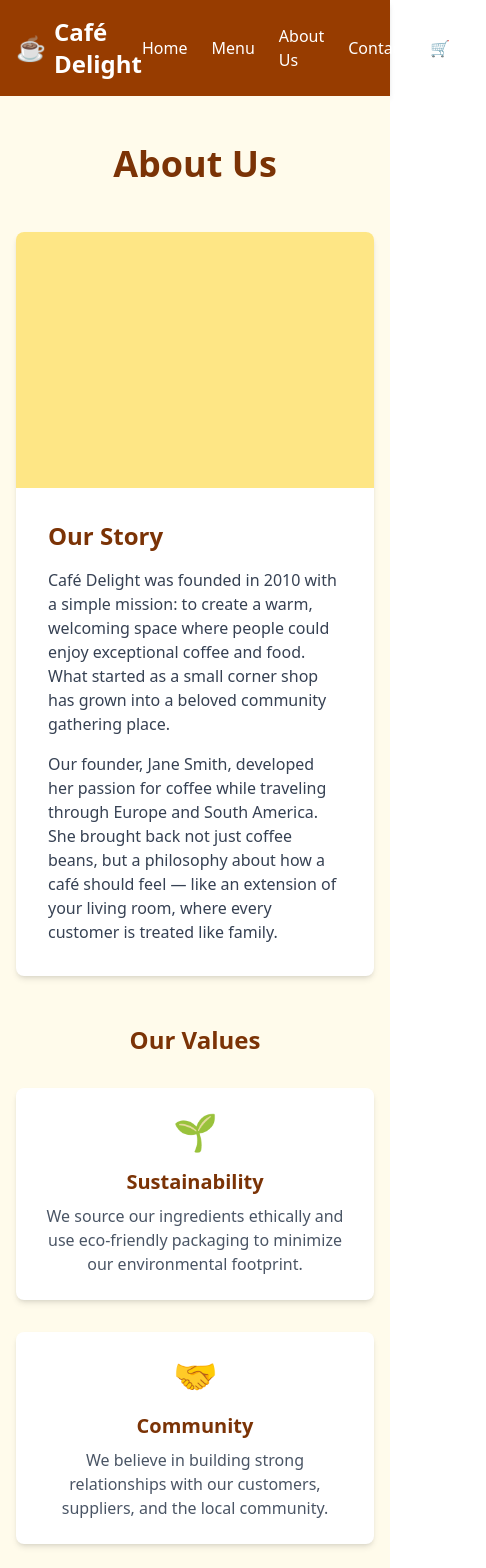
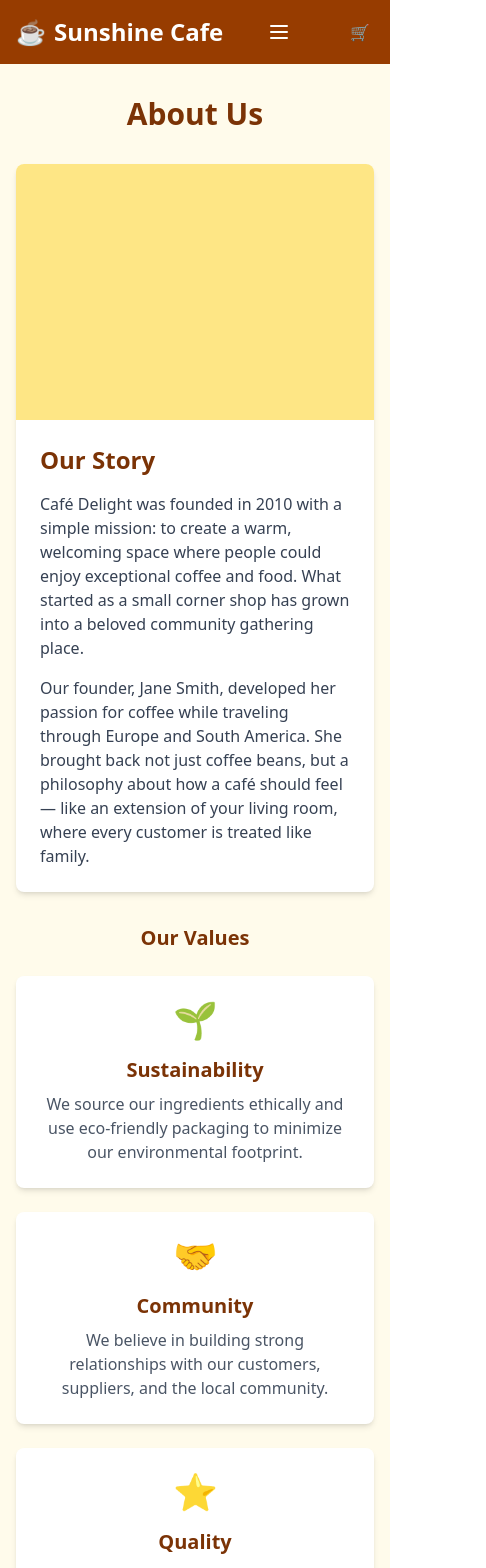
Before and after one commit to Lin18210/My-Cafe, a React (Vite) app in the folder Cafe/: page /about in a window 390 px wide. Shown: the top 1568 px of the page, 486 px wide, since content can reach past the window. Built offline with nearby package versions, Linux system fonts and the light colour scheme.

Commit message:
reponsive mobile design

```diff
--- a/Cafe/src/components/Footer.jsx
+++ b/Cafe/src/components/Footer.jsx
@@ -4,7 +4,7 @@ const Footer = () => {
   return (
     <footer className="bg-amber-900 text-white py-8">
       <div className="container mx-auto px-4">
-        <div className="grid grid-cols-1 md:grid-cols-3 gap-8">
+        <div className="grid grid-cols-1 sm:grid-cols-2 md:grid-cols-3 gap-8">
           {/* Logo and Description */}
           <div>
             <Link to="/" className="text-2xl font-bold flex items-center mb-4">
--- a/Cafe/src/components/Navbar.jsx
+++ b/Cafe/src/components/Navbar.jsx
@@ -1,8 +1,14 @@
 import { Link } from 'react-router-dom';
 import { useCart } from '../context/CartContext';
+import { useState } from 'react';
 
 const Navbar = () => {
   const { cart } = useCart();
+  const [isMenuOpen, setIsMenuOpen] = useState(false);
+
+  const toggleMenu = () => {
+    setIsMenuOpen(!isMenuOpen);
+  };
 
   return (
     <nav className="bg-amber-800 text-white p-4 shadow-md">
@@ -10,11 +16,41 @@ const Navbar = () => {
         {/* Logo on the left */}
         <Link to="/" className="text-2xl font-bold flex items-center">
           <span className="mr-2">☕</span>
-          <span>Café Delight</span>
+          <span>Sunshine Cafe</span>
         </Link>
 
-        {/* Navigation links in the middle */}
-        <div className="flex space-x-6 items-center">
+        {/* Mobile Menu Button */}
+        <button
+          className="md:hidden text-white focus:outline-none"
+          onClick={toggleMenu}
+          aria-label="Toggle menu"
+        >
+          {isMenuOpen ? (
+            <svg xmlns="http://www.w3.org/2000/svg" className="h-6 w-6" fill="none" viewBox="0 0 24 24" stroke="currentColor">
+              <path strokeLinecap="round" strokeLinejoin="round" strokeWidth={2} d="M6 18L18 6M6 6l12 12" />
+            </svg>
+          ) : (
+            <svg xmlns="http://www.w3.org/2000/svg" className="h-6 w-6" fill="none" viewBox="0 0 24 24" stroke="currentColor">
+              <path strokeLinecap="round" strokeLinejoin="round" strokeWidth={2} d="M4 6h16M4 12h16M4 18h16" />
+            </svg>
+          )}
+        </button>
+
+        {/* Cart Icon for Mobile - Always visible */}
+        <Link to="/cart" className="md:hidden hover:text-amber-200 transition-colors font-medium relative ml-4">
+          <span className="flex items-center">
+            <span className="mr-1">🛒</span>
+            <span className="sr-only">Cart</span>
+          </span>
+          {cart.totalItems > 0 && (
+            <span className="absolute -top-2 -right-2 bg-amber-500 text-white text-xs rounded-full h-5 w-5 flex items-center justify-center">
+              {cart.totalItems}
+            </span>
+          )}
+        </Link>
+
+        {/* Desktop Navigation Links */}
+        <div className="hidden md:flex space-x-6 items-center gap-8">
           <Link to="/" className="hover:text-amber-200 transition-colors font-medium">
             Home
           </Link>
@@ -28,8 +64,8 @@ const Navbar = () => {
             Contact
           </Link>
 
-          {/* Cart Icon with Badge */}
-          <Link to="/cart" className="hover:text-amber-200 transition-colors font-medium relative">
+          {/* Cart Icon with Badge for Desktop */}
+          <Link to="/cart" className="hover:text-amber-200 transition-colors font-medium relative ml-20">
             <span className="flex items-center">
               <span className="mr-1">🛒</span>
               <span>Cart</span>
@@ -42,6 +78,42 @@ const Navbar = () => {
           </Link>
         </div>
       </div>
+
+      {/* Mobile Menu Dropdown */}
+      {isMenuOpen && (
+        <div className="md:hidden bg-amber-800 mt-2 py-2 px-4 rounded-b shadow-lg">
+          <div className="flex flex-col space-y-3">
+            <Link
+              to="/"
+              className="hover:text-amber-200 transition-colors font-medium py-2"
+              onClick={() => setIsMenuOpen(false)}
+            >
+              Home
+            </Link>
+            <Link
+              to="/menu"
+              className="hover:text-amber-200 transition-colors font-medium py-2"
+              onClick={() => setIsMenuOpen(false)}
+            >
+              Menu
+            </Link>
+            <Link
+              to="/about"
+              className="hover:text-amber-200 transition-colors font-medium py-2"
+              onClick={() => setIsMenuOpen(false)}
+            >
+              About Us
+            </Link>
+            <Link
+              to="/contact"
+              className="hover:text-amber-200 transition-colors font-medium py-2"
+              onClick={() => setIsMenuOpen(false)}
+            >
+              Contact
+            </Link>
+          </div>
+        </div>
+      )}
     </nav>
   );
 };
--- a/Cafe/src/pages/About.jsx
+++ b/Cafe/src/pages/About.jsx
@@ -2,15 +2,15 @@ import React from 'react';
 
 const About = () => {
   return (
-    <div className="min-h-screen bg-amber-50 py-12 px-4">
+    <div className="min-h-screen bg-amber-50 py-8 md:py-12 px-4">
       <div className="container mx-auto">
-        <h1 className="text-4xl font-bold text-center mb-12 text-amber-900">About Us</h1>
+        <h1 className="text-3xl md:text-4xl font-bold text-center mb-8 md:mb-12 text-amber-900">About Us</h1>
 
         {/* Our Story Section */}
-        <div className="bg-white rounded-lg shadow-md overflow-hidden mb-12">
+        <div className="bg-white rounded-lg shadow-md overflow-hidden mb-8 md:mb-12">
           <div className="md:flex">
             <div className="md:w-1/2 bg-amber-200 h-64 md:h-auto"></div>
-            <div className="p-8 md:w-1/2">
+            <div className="p-6 md:p-8 md:w-1/2">
               <h2 className="text-2xl font-bold mb-4 text-amber-900">Our Story</h2>
               <p className="text-gray-700 mb-4">
                 Café Delight was founded in 2010 with a simple mission: to create a warm, welcoming space where people could enjoy exceptional coffee and food. What started as a small corner shop has grown into a beloved community gathering place.
@@ -23,9 +23,9 @@ const About = () => {
         </div>
 
         {/* Our Values Section */}
-        <div className="mb-12">
-          <h2 className="text-2xl font-bold text-center mb-8 text-amber-900">Our Values</h2>
-          <div className="grid grid-cols-1 md:grid-cols-3 gap-8">
+        <div className="mb-8 md:mb-12">
+          <h2 className="text-xl md:text-2xl font-bold text-center mb-6 md:mb-8 text-amber-900">Our Values</h2>
+          <div className="grid grid-cols-1 sm:grid-cols-2 md:grid-cols-3 gap-6 md:gap-8">
             <div className="bg-white p-6 rounded-lg shadow-md text-center">
               <div className="text-4xl mb-4 text-amber-600">🌱</div>
               <h3 className="text-xl font-semibold mb-2 text-amber-900">Sustainability</h3>
@@ -52,7 +52,7 @@ const About = () => {
             <div className="md:w-1/2 bg-gray-300 h-64 md:h-auto">{
               /* This would be a map in a real implementation */
             }</div>
-            <div className="p-8 md:w-1/2">
+            <div className="p-6 md:p-8 md:w-1/2">
               <h2 className="text-2xl font-bold mb-4 text-amber-900">Visit Us</h2>
               <div className="mb-4">
                 <h3 className="font-semibold text-amber-800 mb-2">Address</h3>
--- a/Cafe/src/pages/Contact.jsx
+++ b/Cafe/src/pages/Contact.jsx
@@ -42,12 +42,12 @@ const Contact = () => {
   };
 
   return (
-    <div className="min-h-screen bg-amber-50 py-12 px-4">
+    <div className="min-h-screen bg-amber-50 py-8 md:py-12 px-4">
       <div className="container mx-auto max-w-4xl">
-        <h1 className="text-4xl font-bold text-center mb-12 text-amber-900">Contact Us</h1>
+        <h1 className="text-3xl md:text-4xl font-bold text-center mb-8 md:mb-12 text-amber-900">Contact Us</h1>
 
         <div className="bg-white rounded-lg shadow-md overflow-hidden">
-          <div className="md:flex">
+          <div className="flex flex-col md:flex-row">
             {/* Contact Information */}
             <div className="bg-amber-700 text-white p-8 md:w-2/5">
               <h2 className="text-2xl font-bold mb-6">Get In Touch</h2>
--- a/Cafe/src/pages/Home.jsx
+++ b/Cafe/src/pages/Home.jsx
@@ -5,21 +5,21 @@ const Home = () => {
   return (
     <div className="min-h-screen bg-amber-50">
       {/* Hero Section */}
-      <div className="bg-[url('/src/assets/hero-bg.jpg')] bg-cover bg-center h-[500px] flex items-center justify-center">
-        <div className="text-center p-8 bg-black/40 rounded-lg backdrop-blur-sm max-w-2xl">
-          <h1 className="text-5xl font-bold text-white mb-4">Welcome to Sunshine Cafe</h1>
-          <p className="text-xl text-white mb-6">Experience the perfect blend of flavor and ambiance</p>
-          <Link to="/menu" className="bg-amber-600 hover:bg-amber-700 text-white font-bold py-3 px-6 rounded-full transition-colors inline-block">
+      <div className="bg-[url('/src/assets/hero-bg.jpg')] bg-cover bg-center h-[400px] md:h-[500px] flex items-center justify-center px-4">
+        <div className="text-center p-6 md:p-8 bg-black/40 rounded-lg backdrop-blur-sm w-full max-w-2xl">
+          <h1 className="text-3xl md:text-5xl font-bold text-white mb-3 md:mb-4">Welcome to Sunshine Cafe</h1>
+          <p className="text-lg md:text-xl text-white mb-4 md:mb-6">Experience the perfect blend of flavor and ambiance</p>
+          <Link to="/menu" className="bg-amber-600 hover:bg-amber-700 text-white font-bold py-2 px-4 md:py-3 md:px-6 rounded-full transition-colors inline-block">
             View Our Menu
           </Link>
         </div>
       </div>
 
       {/* Features Section */}
-      <div className="container mx-auto py-16 px-4">
-        <h2 className="text-3xl font-bold text-center mb-12 text-amber-900">Why Choose Us</h2>
+      <div className="container mx-auto py-10 md:py-16 px-4">
+        <h2 className="text-2xl md:text-3xl font-bold text-center mb-8 md:mb-12 text-amber-900">Why Choose Us</h2>
 
-        <div className="grid grid-cols-1 md:grid-cols-3 gap-8">
+        <div className="grid grid-cols-1 sm:grid-cols-2 md:grid-cols-3 gap-6 md:gap-8">
           <div className="bg-white p-6 rounded-lg shadow-md text-center">
             <div className="text-4xl mb-4 text-amber-600">☕</div>
             <h3 className="text-xl font-semibold mb-2 text-amber-900">Premium Quality</h3>
@@ -41,11 +41,11 @@ const Home = () => {
       </div>
 
       {/* Special Offers Section */}
-      <div className="bg-amber-100 py-16">
+      <div className="bg-amber-100 py-10 md:py-16">
         <div className="container mx-auto px-4">
-          <h2 className="text-3xl font-bold text-center mb-12 text-amber-900">Today's Specials</h2>
+          <h2 className="text-2xl md:text-3xl font-bold text-center mb-8 md:mb-12 text-amber-900">Today's Specials</h2>
 
-          <div className="grid grid-cols-1 md:grid-cols-2 gap-8">
+          <div className="grid grid-cols-1 md:grid-cols-2 gap-6 md:gap-8">
             <div className="bg-white rounded-lg overflow-hidden shadow-md flex flex-col md:flex-row">
               <div className="md:w-1/2 bg-amber-200 h-48 md:h-auto"></div>
               <div className="p-6 md:w-1/2">
--- a/Cafe/src/pages/Menu.jsx
+++ b/Cafe/src/pages/Menu.jsx
@@ -120,12 +120,12 @@ const Menu = () => {
         <h1 className="text-4xl font-bold text-center mb-12 text-amber-900">Our Menu</h1>
 
         {/* Category Navigation */}
-        <div className="flex justify-center mb-12 overflow-x-auto">
+        <div className="flex justify-center mb-8 md:mb-12 overflow-x-auto py-2">
           <div className="flex space-x-2 md:space-x-4">
             {categories.map((category) => (
               <button
                 key={category.id}
-                className={`px-4 py-2 rounded-full font-medium transition-colors ${activeCategory === category.id ? 'bg-amber-600 text-white' : 'bg-white text-amber-900 hover:bg-amber-100'}`}
+                className={`px-3 py-2 md:px-4 md:py-2 text-sm md:text-base rounded-full font-medium transition-colors ${activeCategory === category.id ? 'bg-amber-600 text-white' : 'bg-white text-amber-900 hover:bg-amber-100'}`}
                 onClick={() => setActiveCategory(category.id)}
               >
                 {category.name}
@@ -135,7 +135,7 @@ const Menu = () => {
         </div>
 
         {/* Menu Items Grid */}
-        <div className="grid grid-cols-1 md:grid-cols-2 lg:grid-cols-3 gap-8">
+        <div className="grid grid-cols-1 sm:grid-cols-2 lg:grid-cols-3 gap-4 md:gap-8">
           {menuItems[activeCategory].map((item) => (
             <div key={item.id} className="bg-white rounded-lg overflow-hidden shadow-md hover:shadow-lg transition-shadow">
               <div className="h-48 bg-amber-200"></div>
```
Also changed, not shown: Cafe/src/pages/Cart.jsx (+7 -5 lines).
